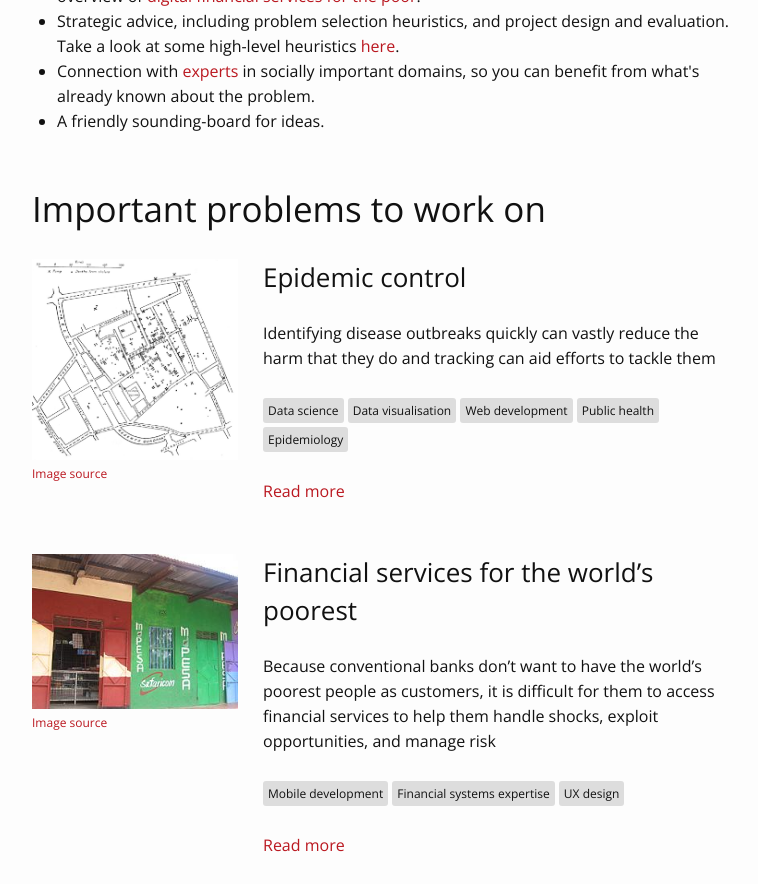
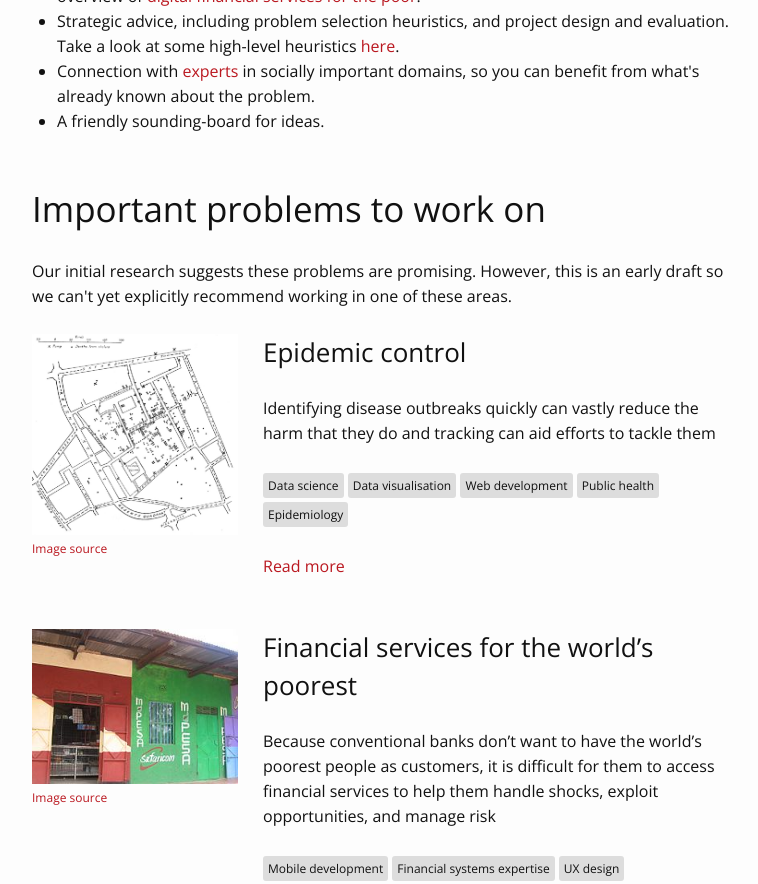
Before and after one commit to richardbatty/good-technology-project, a Jekyll site: the page built from index.html, in a window 1280 px wide and 900 px high, scrolled down 538 px, cut to the strip 0-884 px from the top of the window. Shown: the whole strip, without its empty margins (258-1016 px from the left). Built offline with Jekyll 4.4.1, drawn with Linux system fonts in a browser that asks for light colours; comment, search, counter and statistics services are not loaded.

Commit message:
Problem list disclaimer

```diff
--- a/index.html
+++ b/index.html
@@ -28,6 +28,7 @@ layout: default
 
   <div class="problem-list-container">
     <h1>Important problems to work on</h2>
+    <p>Our initial research suggests these problems are promising. However, this is an early draft so we can't yet explicitly recommend working in one of these areas.<p>
     <article class="problem-box grid">
       <div class="col-1-3">
         <img src="/assets/images/snow_cholera_map.jpg"/>
```
